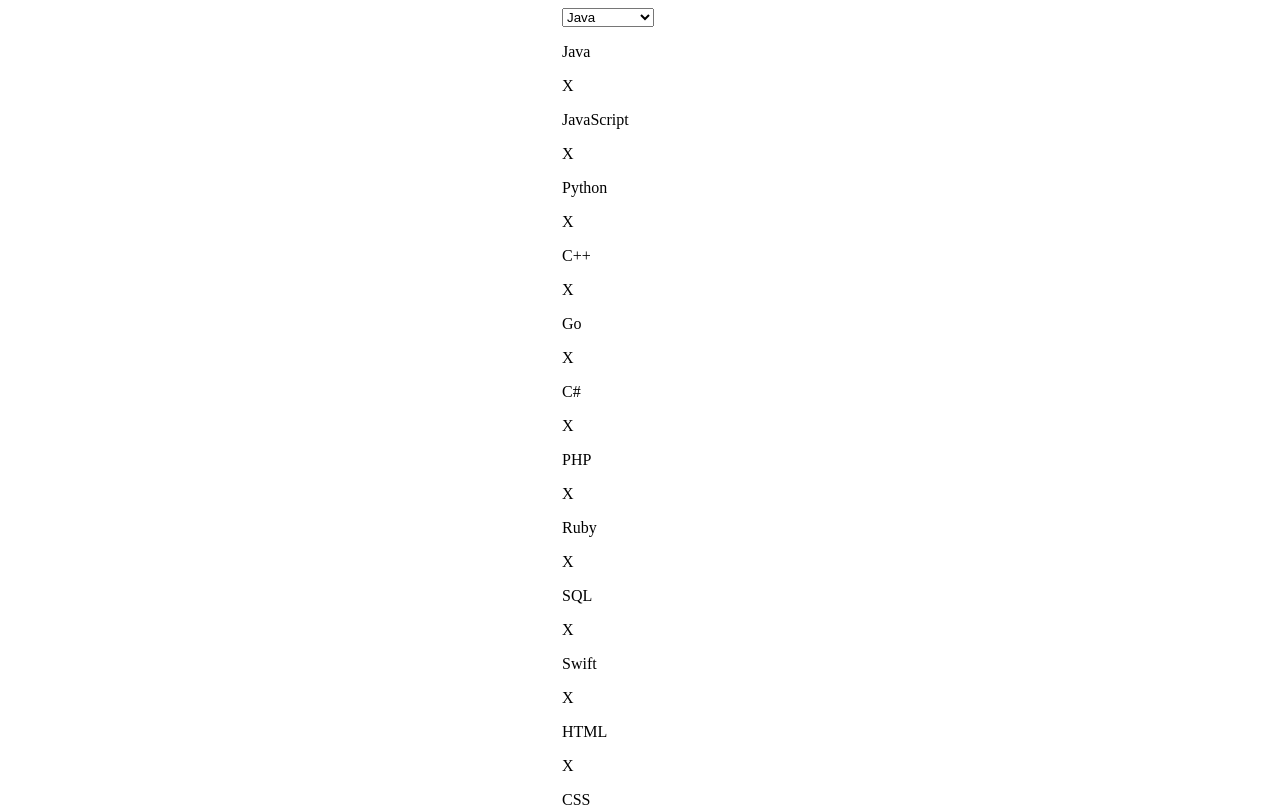
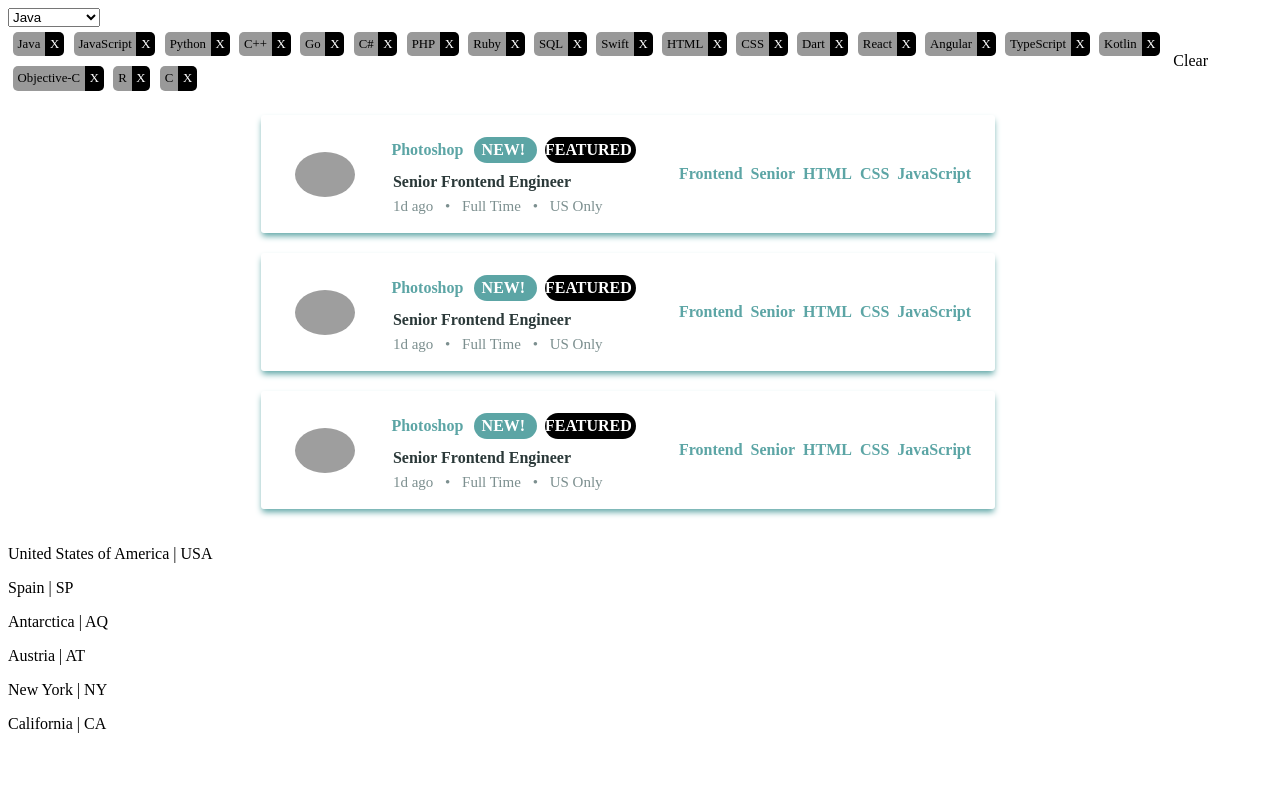
Before and after one commit to sergethi/placement-frontend-copy, an Angular app: page / in a window 1280 px wide. Shown: the top 807 px of the page. Built offline with nearby package versions, Linux system fonts and the light colour scheme; grey boxes are pictures that could not be loaded.

Commit message:
added stype to the list of skills

```diff
--- a/src/app/filter/filter-list.component.css
+++ b/src/app/filter/filter-list.component.css
@@ -0,0 +1,21 @@
+.filter-list-container {
+    display: inline-flex;
+    margin: .3rem;
+}
+.filter-list-skill, .filter-list-close {
+    margin: 0;
+    padding: .3rem;
+    font-size: .8rem;
+}
+
+.filter-list-skill {
+    background-color: #999;
+    color: black;
+    border-radius: 5px 0px 0px 5px;
+}
+
+.filter-list-close {
+    background-color: black;
+    color: white;
+    border-radius: 0px 5px 5px 0px;
+}
--- a/src/app/filter/filter.component.css
+++ b/src/app/filter/filter.component.css
@@ -0,0 +1,13 @@
+.filter-container {
+    display: flex;
+    flex-direction: column;
+}
+
+.filter-skill {
+    display: flex;
+    align-items: center;
+}
+
+.filter-clear {
+    font-size: 1.0rem;
+}
```
